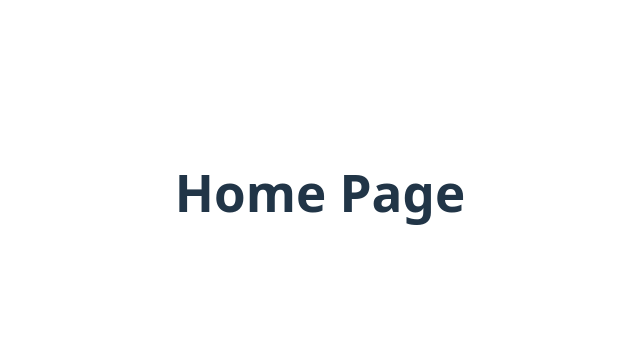
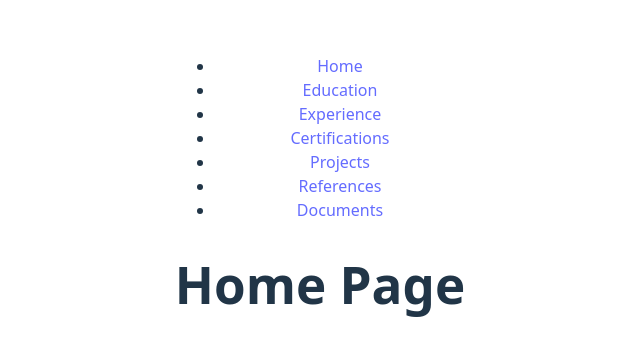
Before and after one commit to rypetrat/mp-3, a React app: page / in a window 1280 px wide. Shown: the part 208-564 px from the top of the page, without its empty margins (320-960 px from the left). Built offline with nearby package versions, Linux system fonts and the light colour scheme; the HTML template or start-up script is replaced by a standard one.

Commit message:
added functional navbar

```diff
--- a/components/Navbar.tsx
+++ b/components/Navbar.tsx
@@ -1,3 +1,19 @@
+import { Link } from "react-router-dom";
+
 export default function Navbar() {
-
+    return (
+        <>
+            <nav>
+                <ul>
+                    <li><Link to="/">Home</Link></li>
+                    <li><Link to="/education">Education</Link></li>
+                    <li><Link to="/experience">Experience</Link></li>
+                    <li><Link to="/certifications">Certifications</Link></li>
+                    <li><Link to="/projects">Projects</Link></li>
+                    <li><Link to="/references">References</Link></li>
+                    <li><Link to="/documents">Documents</Link></li>
+                </ul>
+            </nav>
+        </>
+    );
 }
--- a/src/App.tsx
+++ b/src/App.tsx
@@ -10,9 +10,12 @@ import Projects from "../pages/Projects";
 import References from "../pages/References";
 import Documents from "../pages/Documents";
 
+import Navbar from "../components/Navbar";
+
 function Root() {
   return (
     <>
+      <Navbar></Navbar>
       <Routes>
         <Route path="/" element={<Home />}/>
         <Route path="/education" element={<Education />}/>
```
